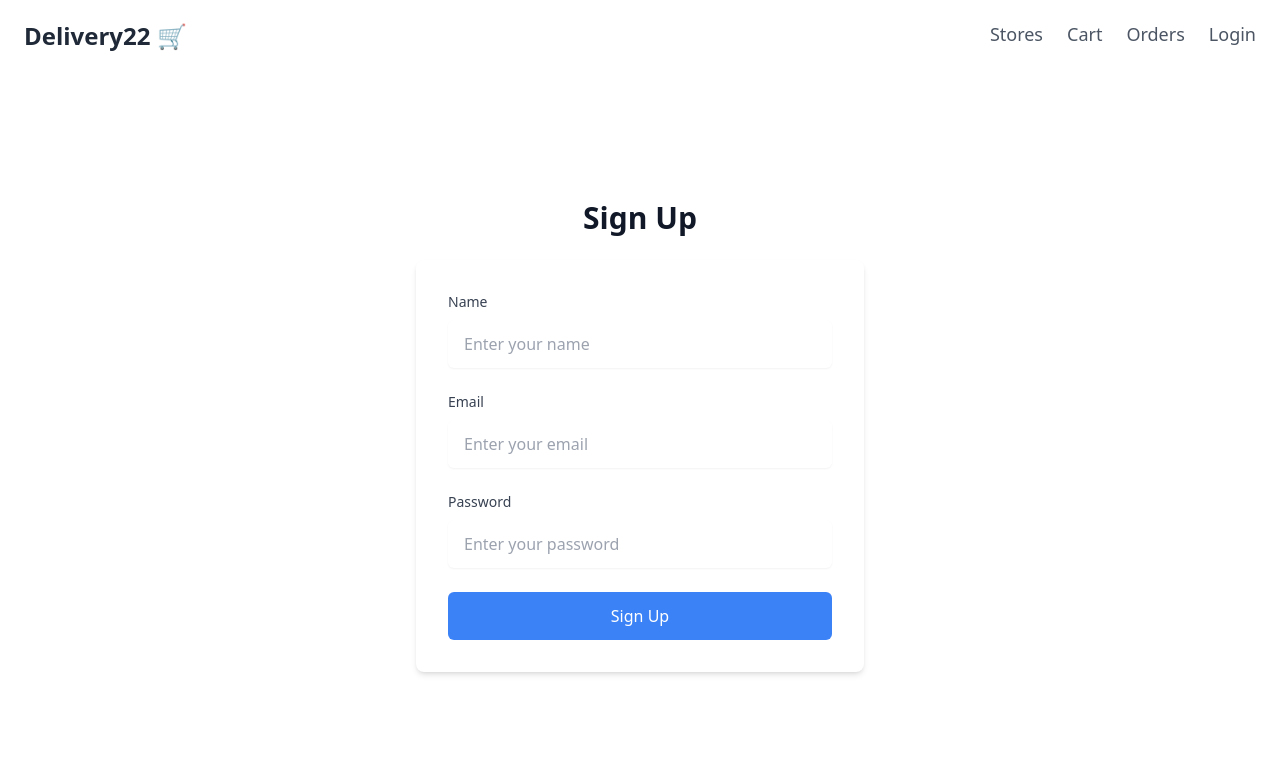
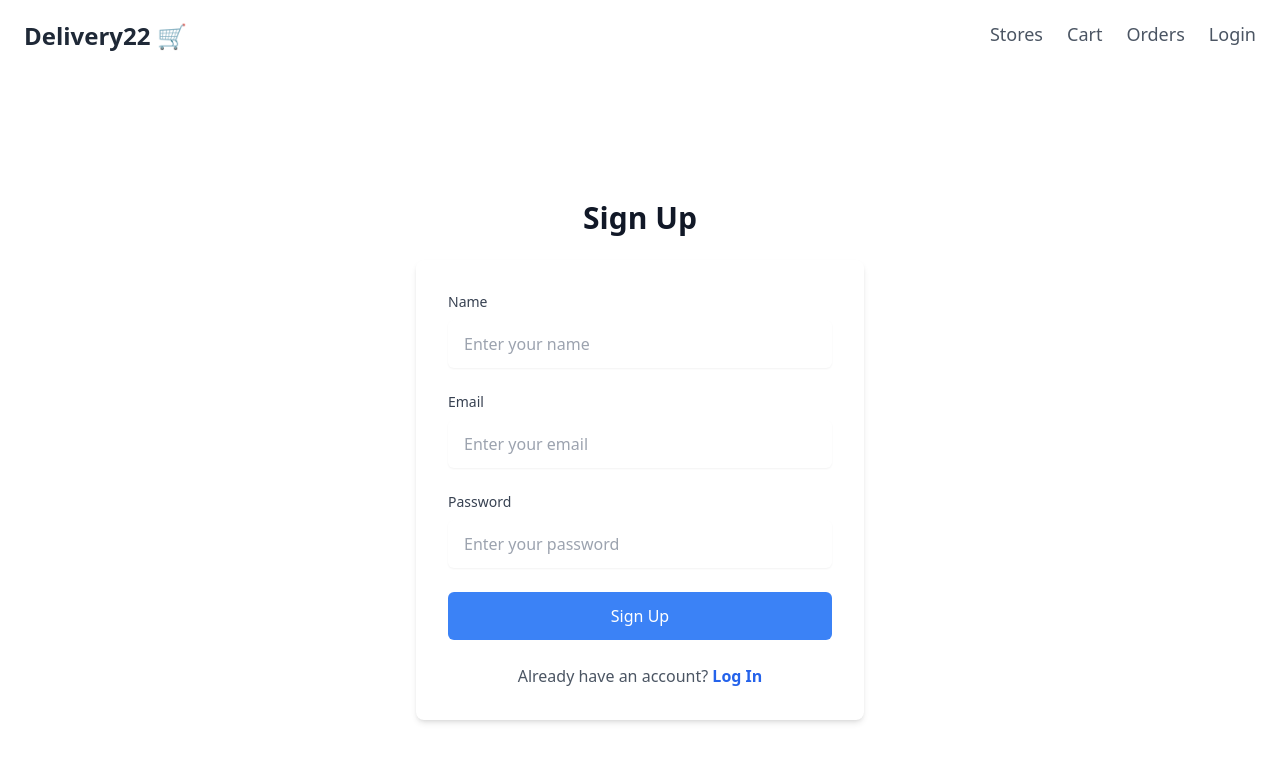
Before and after one commit to leemiyeonn/delivery-client, a Next.js app: page /signup in a window 1280 px wide. Shown: the top 762 px of the page. Built offline with nearby package versions, Linux system fonts and the light colour scheme.

Commit message:
refactor: code refactoring 1. css 분리

```diff
--- a/pages/login/index.tsx
+++ b/pages/login/index.tsx
@@ -2,7 +2,7 @@ import { NextPage } from "next";
 import { useState } from "react";
 import { useRouter } from "next/router";
 import Link from "next/link";
-import styles from "../../styles/login/Login.module.css";
+import styles from "../../styles/auth/Login.module.css";
 
 const Login: NextPage = () => {
   const [email, setEmail] = useState("");
@@ -63,9 +63,9 @@ const Login: NextPage = () => {
           </button>
           <div className={styles.signupText}>
             <p>
-              계정이 없으신가요?{" "}
+              Do not have an account?{" "}
               <Link href="/signup" className={styles.signupLink}>
-                가입하기
+                Sign Up
               </Link>
             </p>
           </div>
--- a/pages/signup/index.tsx
+++ b/pages/signup/index.tsx
@@ -1,11 +1,14 @@
 import { NextPage } from "next";
 import { useState } from "react";
 import { useRouter } from "next/router";
+import Link from "next/link";
+import styles from "../../styles/auth/SignUp.module.css";
 
 const Signup: NextPage = () => {
   const [name, setName] = useState("");
   const [email, setEmail] = useState("");
   const [password, setPassword] = useState("");
+  const [error, setError] = useState<string | null>(null);
   const router = useRouter();
 
   const handleSubmit = (e: React.FormEvent) => {
@@ -15,20 +18,13 @@ const Signup: NextPage = () => {
   };
 
   return (
-    <div className="min-h-screen flex flex-col items-center px-4 sm:px-6 lg:px-8">
-      <div className="w-full max-w-md mt-24 mb-12">
-        <h1 className="text-3xl font-extrabold text-gray-900 mb-6 text-center">
-          Sign Up
-        </h1>
-        <form
-          onSubmit={handleSubmit}
-          className="space-y-6 bg-white p-8 rounded-lg border border-gray-200 shadow-md"
-        >
-          <div>
-            <label
-              htmlFor="name"
-              className="block text-gray-700 text-sm font-medium mb-2"
-            >
+    <div className={styles.container}>
+      <div className={styles.formWrapper}>
+        <h1 className={styles.title}>Sign Up</h1>
+        {error && <div className={styles.errorMessage}>{error}</div>}
+        <form onSubmit={handleSubmit} className={styles.form}>
+          <div className={styles.inputWrapper}>
+            <label htmlFor="name" className={styles.label}>
               Name
             </label>
             <input
@@ -36,16 +32,13 @@ const Signup: NextPage = () => {
               type="text"
               value={name}
               onChange={(e) => setName(e.target.value)}
-              className="block w-full px-4 py-3 border border-gray-300 rounded-md shadow-sm focus:outline-none focus:ring-2 focus:ring-blue-500"
+              className={styles.input}
               placeholder="Enter your name"
               required
             />
           </div>
-          <div>
-            <label
-              htmlFor="email"
-              className="block text-gray-700 text-sm font-medium mb-2"
-            >
+          <div className={styles.inputWrapper}>
+            <label htmlFor="email" className={styles.label}>
               Email
             </label>
             <input
@@ -53,16 +46,13 @@ const Signup: NextPage = () => {
               type="email"
               value={email}
               onChange={(e) => setEmail(e.target.value)}
-              className="block w-full px-4 py-3 border border-gray-300 rounded-md shadow-sm focus:outline-none focus:ring-2 focus:ring-blue-500"
+              className={styles.input}
               placeholder="Enter your email"
               required
             />
           </div>
-          <div>
-            <label
-              htmlFor="password"
-              className="block text-gray-700 text-sm font-medium mb-2"
-            >
+          <div className={styles.inputWrapper}>
+            <label htmlFor="password" className={styles.label}>
               Password
             </label>
             <input
@@ -70,17 +60,21 @@ const Signup: NextPage = () => {
               type="password"
               value={password}
               onChange={(e) => setPassword(e.target.value)}
-              className="block w-full px-4 py-3 border border-gray-300 rounded-md shadow-sm focus:outline-none focus:ring-2 focus:ring-blue-500"
+              className={styles.input}
               placeholder="Enter your password"
               required
             />
           </div>
-          <button
-            type="submit"
-            className="w-full px-6 py-3 rounded-md bg-blue-500 text-white font-medium hover:bg-blue-600 focus:outline-none focus:ring-2 focus:ring-blue-300 transition duration-150 ease-in-out"
-          >
+          <button type="submit" className={styles.submitButton}>
             Sign Up
           </button>
+
+          <p className={styles.signupText}>
+            Already have an account?{" "}
+            <Link href="/login" className={styles.signupLink}>
+              Log In
+            </Link>
+          </p>
         </form>
       </div>
     </div>
--- /dev/null
+++ b/styles/auth/SignUp.module.css
@@ -0,0 +1,43 @@
+.container {
+  @apply min-h-screen flex flex-col items-center px-4 sm:px-6 lg:px-8;
+}
+
+.formWrapper {
+  @apply w-full max-w-md mt-24 mb-12 text-center;
+}
+
+.title {
+  @apply text-3xl font-extrabold text-gray-900 mb-6;
+}
+
+.form {
+  @apply space-y-6 bg-white p-8 rounded-lg border border-gray-200 shadow-md;
+}
+
+.errorMessage {
+  @apply mb-4 text-red-500 text-center;
+}
+
+.inputWrapper {
+  @apply mb-4;
+}
+
+.label {
+  @apply block text-left text-gray-700 text-sm font-medium mb-2;
+}
+
+.input {
+  @apply block w-full px-4 py-3 border border-gray-300 rounded-md shadow-sm focus:outline-none focus:ring-2 focus:ring-blue-500;
+}
+
+.submitButton {
+  @apply w-full px-6 py-3 rounded-md bg-blue-500 text-white font-medium hover:bg-blue-600 focus:outline-none focus:ring-2 focus:ring-blue-300 transition duration-150 ease-in-out;
+}
+
+.signupText {
+  @apply text-center text-gray-600;
+}
+
+.signupLink {
+  @apply text-blue-600 hover:text-blue-700 font-semibold;
+}
```
Also changed, not shown: styles/auth/Login.module.css (renamed from styles/login/Login.module.css).
